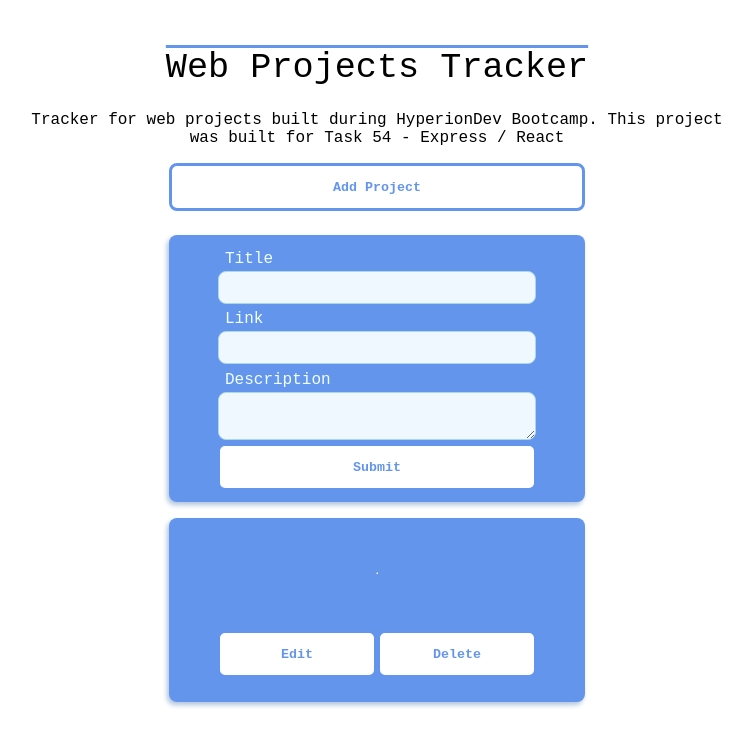
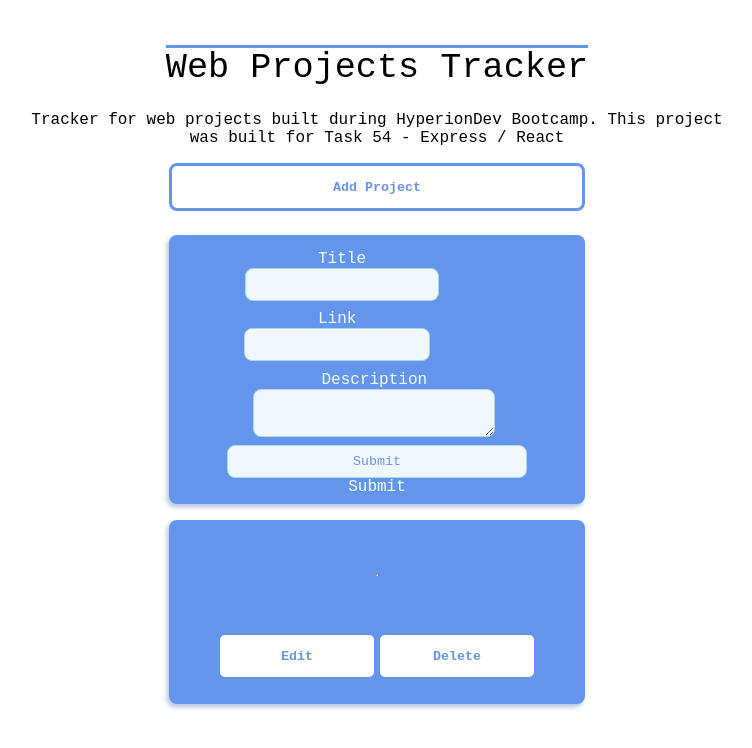
Before and after one commit to whippet-code/Express-React-Build, a React (Create React App) app in the folder client/: page / in a window 1280 px wide. Both pictures are taken after a click on the button "Add Project". Shown: the top 748 px of the page, without its empty margins (263-1015 px from the left). Built offline with nearby package versions, Linux system fonts and the light colour scheme; no server answers; the HTML template or start-up script is replaced by a standard one; a web font is replaced by a local one.

Commit message:
Form handleChange / data file copy

```diff
--- a/client/src/components/Form.js
+++ b/client/src/components/Form.js
@@ -6,24 +6,49 @@ function Form(props) {
   // State for project info????? OR state to track method of call to make upon submit
   const [projectData, setProjectData] = useState({});
 
-  function handleSubmit() {
-    // get info from form and turn into project object
-    // Can i just submit the call from here???? // Might need to track type of call update or new project
-    // if not above then update state
-    // make the call to api
-  }
+  // prevent default form action upon submitting
+  const handleSubmit = (e) => {
+    e.preventDefault();
+    alert(projectData);
+  };
+
+  // event handler to take form input and build state object
+  const handleChange = (e) => {
+    const name = e.target.name;
+    const value = e.target.value;
+    setProjectData((values) => ({ ...values, [name]: value }));
+  };
 
   return (
-    <form className="Form">
-      <label>Title</label>
-      <input type="text" value={props.title}></input>
-      <label>Link</label>
-      <input type="url" value={props.url}></input>
-      <label>Description</label>
-      <textarea name="description">{props.desc}</textarea>
-      <button type="submit" onClick={handleSubmit}>
-        Submit
-      </button>
+    <form className="Form" onSubmit={handleSubmit}>
+      <label>
+        Title
+        <input
+          type="text"
+          name="title"
+          value={projectData.title || ""}
+          onChange={handleChange}
+        />
+      </label>
+      <label>
+        Link
+        <input
+          type="url"
+          name="url"
+          value={projectData.url || ""}
+          onChange={handleChange}
+        />
+      </label>
+      <label>
+        Description
+        <textarea
+          name="description"
+          value={projectData.description || ""}
+          onChange={handleChange}
+        ></textarea>
+      </label>
+      <input type="submit" />
+      Submit
     </form>
   );
 }
```
Also changed, not shown: 1 other file (tests, documents, lock files or other folders).
